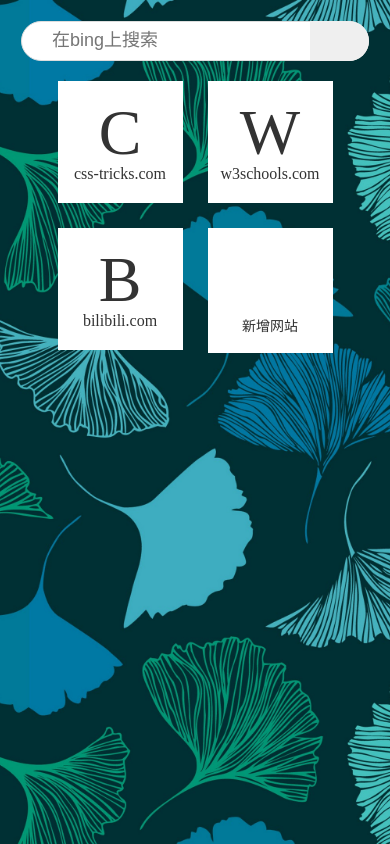
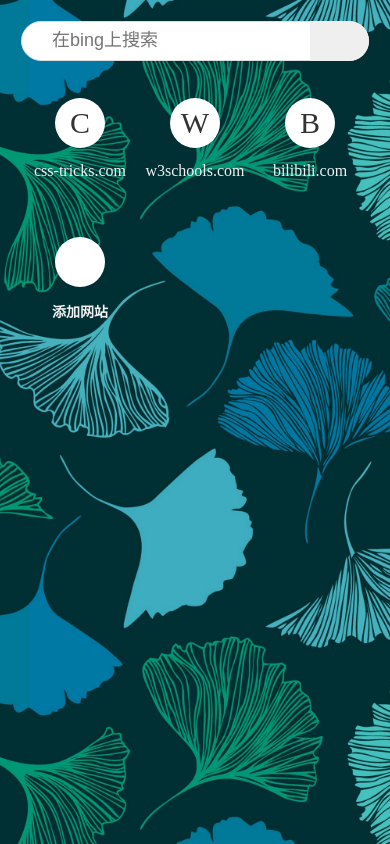
Before and after one commit to a-lei-7/nav-1, a website: page src/index.html in a window 390 px wide. Drawn offline with nearby package versions, Linux system fonts and the light colour scheme.

Commit message:
修改图表样式

```diff
--- a/src/index.html
+++ b/src/index.html
@@ -18,10 +18,11 @@
     <title>Document</title>
 </head>
 
-<body >
+<body>
     <header class="globalHeader">
         <form action="https://cn.bing.com/search" class="searchForm" method="get">
-            <input name="q" onfocus="this.placeholder=''" onblur="this.placeholder='在bing上搜索'" type="text" placeholder="在bing上搜索">
+            <input name="q" onfocus="this.placeholder=''" onblur="this.placeholder='在bing上搜索'" type="text"
+                placeholder="在bing上搜索">
             <button type="submit">
                 <svg class="icon">
                     <use xlink:href="#icon-search"></use>
@@ -43,15 +44,13 @@
                         </svg>
                     </div>
                     <div class="text">
-                        新增网站
+                        添加网站
                     </div>
                 </div>
             </li>
         </ul>
-    </main><svg class="icon" aria-hidden="true">
-    <use xlink:href="#icon-xxx"></use>
-</svg>
-    <script src="//at.alicdn.com/t/font_1690028_cczl8qzlh7.js"></script>
+    </main>
+    <script src="//at.alicdn.com/t/font_1690028_erugmnd5h97.js"></script>
     <script src="https://cdn.bootcss.com/jquery/3.4.1/jquery.min.js"></script>
     <script src="main.js"></script>
 </body>
--- a/src/main.js
+++ b/src/main.js
@@ -8,37 +8,39 @@ const hashMap = xObject || [
   { logo: "B", url: "https://www.bilibili.com" }
 ];
 
-const simplifyUrl = (url) => {
+const simplifyUrl = url => {
   return url
     .replace("https://", "")
     .replace("http://", "")
     .replace("www.", "")
-    .replace(/\/.*/,''); // 删除以 ’/‘ 开头的内容
+    .replace(/\/.*/, ""); // 删除以 ’/‘ 开头的内容
 };
 
 const render = () => {
   $siteList.find("li:not(.last)").remove();
-  hashMap.forEach((node,index) => {
-    console.log(index)
+  hashMap.forEach((node, index) => {
+    console.log(index);
     const $li = $(`<li>
     <div class="site" id="touchArea">
       <div class="logo">${node.logo}</div>
       <div class="link">${simplifyUrl(node.url)}</div>
-      <div class='close'>
+      <button class='edit-menu'>
         <svg class="icon" >
-          <use xlink:href="#icon-close"></use>
+          <use xlink:href="#icon-shenglve"></use>
         </svg>
-      </div>
+      </button>
     </div>
   </li>`).insertBefore($lastLi);
-  $li.on('click',()=>{ // 点击 li ，跳转到 url
-    window.open(node.url,"_self")
-  })
-  $li.on('click','.close',(e)=>{  // 点击 .close 区域，阻止冒泡（窗口跳转）
-    e.stopPropagation() //阻止冒泡
-    hashMap.splice(index,1) //在 hashMap 内删掉 此条数据
-    render() //然后重新渲染页面
-  })
+    $li.on("click", () => {
+      // 点击 li ，跳转到 url
+      window.open(node.url, "_self");
+    });
+    $li.on("click", ".edit-menu", e => {
+      // 点击 .close 区域，阻止冒泡（窗口跳转）
+      e.stopPropagation(); //阻止冒泡
+      hashMap.splice(index, 1); //在 hashMap 内删掉 此条数据
+      render(); //然后重新渲染页面
+    });
   });
 };
 render();
@@ -48,7 +50,7 @@ $(".addButton").on("click", () => {
     url = "https://" + url;
   }
   console.log(url);
-  hashMap.push({ logo: simplifyUrl(url)[0].toUpperCase(),  url: url });
+  hashMap.push({ logo: simplifyUrl(url)[0].toUpperCase(), url: url });
 
   render();
 });
@@ -58,34 +60,33 @@ window.onbeforeunload = () => {
   window.localStorage.setItem("x", string);
 };
 
- //监听屏幕长按，显示删除按钮
-let timeOutEvent = 0
-$(function(){
+//监听屏幕长按，显示删除按钮
+let timeOutEvent = 0;
+$(function() {
   $("#touchArea").on({
-    touchstart:function(e){
-      timeOutEvent = setTimeout(longPress(),500)
+    touchstart: function(e) {
+      timeOutEvent = setTimeout(longPress(), 500);
       e.preventDefault();
     },
-    touchmove: function(){
-      clearTimeout(timeOutEvent)
+    touchmove: function() {
+      clearTimeout(timeOutEvent);
       timeOutEvent = 0;
     },
-    touchend:function(){
-      clearTimeout(timeOutEvent)
+    touchend: function() {
+      clearTimeout(timeOutEvent);
     }
-  })
-  if(timeOutEvent>=500){
-    $(".siteList .site .close").css({"visibility":"visible"})
+  });
+  if (timeOutEvent >= 500) {
+    $(".siteList .site .close").css({ visibility: "visible" });
   }
-})
-
+});
 
 //键盘监听
-$(document).on('keypress',(e)=>{
-  const {key} = e  // 即 const key = e.key
-  for(let i=0;i<hashMap.length;i++){
-    if(hashMap[i].logo.toLowerCase()=== key){
-      window.open(hashMap[i].url,"_self")
+$(document).on("keypress", e => {
+  const { key } = e; // 即 const key = e.key
+  for (let i = 0; i < hashMap.length; i++) {
+    if (hashMap[i].logo.toLowerCase() === key) {
+      window.open(hashMap[i].url, "_self");
     }
   }
-})
+});
--- a/src/style.css
+++ b/src/style.css
@@ -11,6 +11,12 @@
 * {
   margin: 0;
   padding: 0;
+}
+button {
+  margin: 0;
+  padding: 0;
+  border: 1px solid transparent;
+  outline: none;
 }
 
 ul,
@@ -30,28 +36,26 @@ img {
 
 /* style */
 body {
-  background-image:url(/images/bgi.jpg) ;
+  background-image: url(/images/bgi.jpg);
   background-size: cover;
-
 }
-@media(max-width:500px){
-
-  body{
-  background-image:url(/images/bgi.jpg) ;
-  background-repeat:no-repeat;
-  background-position:center;
-  background-size:cover;
+@media (max-width: 500px) {
+  body {
+    background-image: url(/images/bgi.jpg);
+    background-repeat: no-repeat;
+    background-position: center;
+    background-size: cover;
     height: 100vh;
     margin: 0px;
     padding: 1px;
-  vertical-align: middle;
+    vertical-align: middle;
   }
 }
 .globalHeader {
   margin: 20px;
 }
-@media(min-width:500px){
-  .globalHeader{
+@media (min-width: 500px) {
+  .globalHeader {
     margin: 120px 0 60px 0;
   }
 }
@@ -59,13 +63,13 @@ body {
   display: flex;
   justify-content: space-between;
 }
-@media(min-width: 500px){ /* 如果页面像素大于 500px 适配以下 */
+@media (min-width: 500px) {
+  /* 如果页面像素大于 500px 适配以下 */
   .searchForm {
     max-width: 617px;
     margin-left: auto; /* 只有当宽度固定，或者最大宽度的时候才可以使用 */
     margin-right: auto;
   }
-
 }
 
 .searchForm > input {
@@ -75,21 +79,18 @@ body {
   height: 50px;
   padding: 0 10px;
   border: 1px solid #ddd;
-  border-radius:22px;
-  outline:none;
+  border-radius: 22px;
+  outline: none;
 }
-@media(max-width:500px){
-  .searchForm > input{
+@media (max-width: 500px) {
+  .searchForm > input {
     height: 40px;
-
   }
-
 }
-input::placeholder{
+input::placeholder {
   padding-left: 20px;
   height: 50px;
   font-size: 18px;
-
 }
 
 .searchForm > button {
@@ -105,46 +106,37 @@ input::placeholder{
 }
 
 .globalMain {
-  max-width: 600px;
+  max-width: 500px;
   margin-left: auto;
   margin-right: auto;
 }
-@media(max-width:500px){
-  .globalMain{
-    max-width: 275px;
+@media (max-width: 500px) {
+  .globalMain {
+    max-width: 345px;
     margin-left: auto;
     margin-right: auto;
   }
-  .searchForm > button{
+  .searchForm > button {
     padding: 0 20px;
   }
-
 }
 .siteList {
   display: flex;
   flex-wrap: wrap;
   justify-content: space-between;
-
 }
 
-@media(min-width:500px){
-  .siteList{
+@media (min-width: 500px) {
+  .siteList {
     margin: 20px;
     margin-left: 0;
-    margin-right: -25px;
     justify-content: unset;
   }
 }
-@media(min-width:500px){
-  .siteList>li{
-    margin-right: 25px;
-  }
-}
+
 .siteList > li {
   margin-bottom: 25px;
 }
-
-
 
 .siteList .site {
   width: 125px;
@@ -152,46 +144,65 @@ input::placeholder{
   justify-content: center;
   flex-direction: column;
   align-items: center;
-  background-color: white;
+  background-color: transparent;
   position: relative;
   padding: 20px 0;
-  color: #333;
+  color: rgb(241, 241, 241);
   cursor: pointer;
 }
-@media(max-width:500px){
-  .siteList .site{
+
+@media (max-width: 500px) {
+  .siteList .site {
+    width: 115px;
+    height: 115px;
+    padding: 13px 0;
   }
 }
-.siteList .site >.close{
-position:absolute;
-right:7px;
-top:4px;
-color: #333;
+@media (min-width: 500px) {
+}
+.siteList .site > .edit-menu {
+  position: absolute;
+  right: 7px;
+  top: 4px;
+  height: 20px;
+  width: 20px;
+  font-size: 18px;
+
+  background-color: transparent;
   visibility: hidden;
   cursor: default; /*鼠标移动到这里，就从小手变为普通鼠标*/
 }
 
-.siteList .site:hover >.close{
+.siteList .site:hover > .edit-menu {
   visibility: visible;
-  transition: visibility .1s ease-out .3s;
+  transition: visibility 0.1s ease-out 0.3s;
+  color: #fff;
+  font-weight: bolder;
+}
+.siteList :hover {
+  background-color: rgba(255, 255, 255, 0.1);
+  border-radius: 4px;
 }
 .siteList .site > .logo {
-  width: 64px;
-  height: 64px;
+  width: 50px;
+  height: 50px;
+  background-color: #fff;
+  border-radius: 50%;
   display: flex;
   justify-content: center;
   align-items: center;
-  font-size: 64px;
+  font-size: 30px;
+  margin-bottom: 14px;
+  color: #333;
   text-transform: uppercase; /* 全大写*/
 }
 
 .siteList.site > .link {
   font-size: 14px;
   margin-top: 4px;
-  color: #222;
+  color: #fff;
 }
-.siteList .last{
-
+.siteList .last {
 }
 .siteList .addButton {
   width: 125px;
@@ -200,25 +211,36 @@ cursor: default; /*鼠标移动到这里，就从小手变为普通鼠标*/
   align-items: center;
   flex-direction: column;
   padding: 20px 0;
-  background-color: #fff;
   height: 125px;
   color: #333;
+  font-weight: bolder;
 }
-
+@media (max-width: 500px) {
+  .siteList .addButton {
+    width: 115px;
+    height: 115px;
+    padding: 13px 0;
+  }
+}
 .siteList .addButton .text {
   font-size: 14px;
+  color: rgb(241, 241, 241);
+
   margin-top: 4px;
 }
 
 .siteList .addButton .icon {
-  width: 64px;
-  height: 64px;
+  width: 30px;
+  height: 30px;
 }
 
 .siteList .addButton .icon-wrapper {
-  width: 64px;
-  height: 64px;
+  width: 50px;
+  height: 50px;
+  background-color: #fff;
+  border-radius: 50%;
   display: flex;
   justify-content: center;
   align-items: center;
+  margin-bottom: 10px;
 }
```
Also changed, not shown: dist/index.html, dist/index.js, 7 other files. Lines whose indentation alone changed are shown as unchanged.
